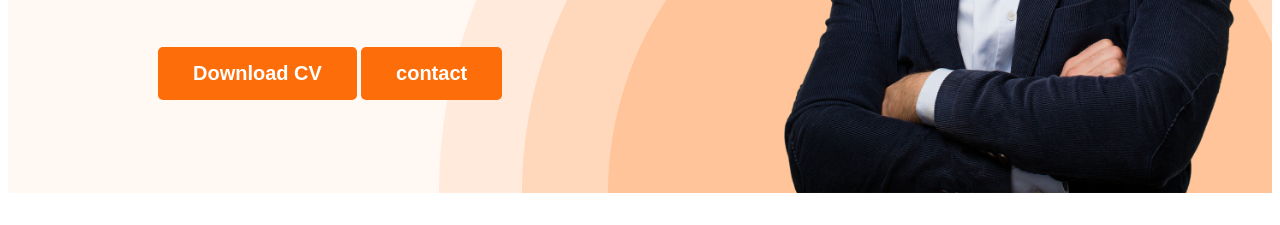
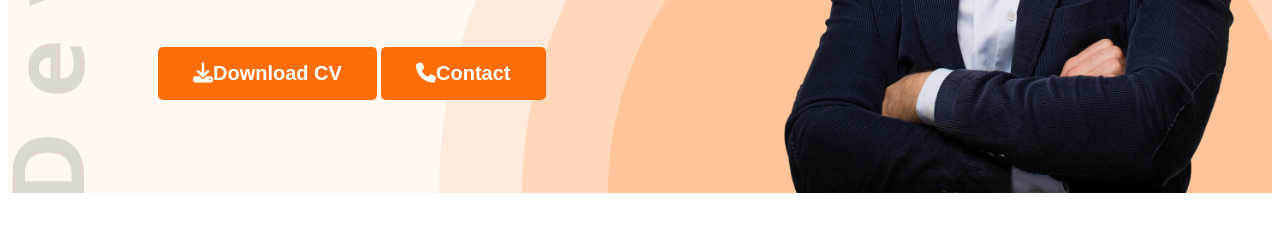
Before and after one commit to paulpabel/web-developer-portfolio, a plain HTML site: page index.html in a window 1280 px wide. Shown: the part 575-800 px from the top of the page. Drawn offline with nearby package versions, Linux system fonts and the light colour scheme.

Commit message:
added icon

```diff
--- a/index.html
+++ b/index.html
@@ -8,6 +8,7 @@
 <link rel="preconnect" href="https://fonts.gstatic.com" crossorigin>
 <link href="https://fonts.googleapis.com/css2?family=Open+Sans:wght@400;700;800&display=swap" rel="stylesheet">
   <link rel="stylesheet" href="styles/portfolio.css">
+  <script src="https://kit.fontawesome.com/e5c8a99154.js" crossorigin="anonymous"></script>
 </head>
 <body>
     <header class="header">
@@ -25,8 +26,8 @@
                 <h3 class="banner-greeting">Hi, I  am</h3>
                 <h1 class="banner-title">Mary Hardy</h1>
                 <p class="banner-description">Shot what able cold new see hold.Friendly as an betrayed formerly he. Morning because as to society behaved moments.</p>
-                <button class="btn-primary">Download CV</button>
-                <button class="btn-primary">contact</button>
+                <button class="btn-primary"><i class="fa-solid fa-download"></i>Download CV</button>
+                <button class="btn-primary"><i class="fa-solid fa-phone"></i>Contact</button>
             </div>
             <img class="profile-pic" src="images/hardy.png" alt="">
 
@@ -148,7 +149,7 @@
 
             </div>
             <div class="download-cv">
-                <button class="btn-primary">Download CV</button>
+                <button class="btn-primary"><i class="fa-solid fa-download"></i>Download CV</button>
             </div>
     </section>
 
--- a/styles/portfolio.css
+++ b/styles/portfolio.css
@@ -49,9 +49,8 @@
    /* header related styles */
    .header {
        background-color: #FFF8F3;
-       background-image: url('../images/header_bg.png');
-       background-repeat: no-repeat;
-       background-position: bottom right;
+       background-image: url('../images/header_bg.png'), url("../images/developer.png");       background-repeat: no-repeat;
+       background-position: bottom right, top left;
    }
 
 
```
